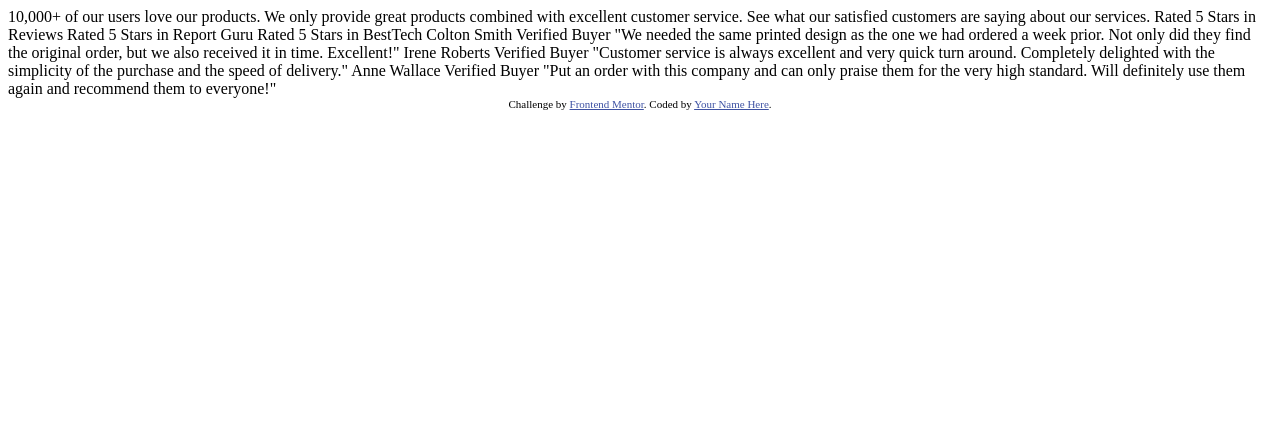
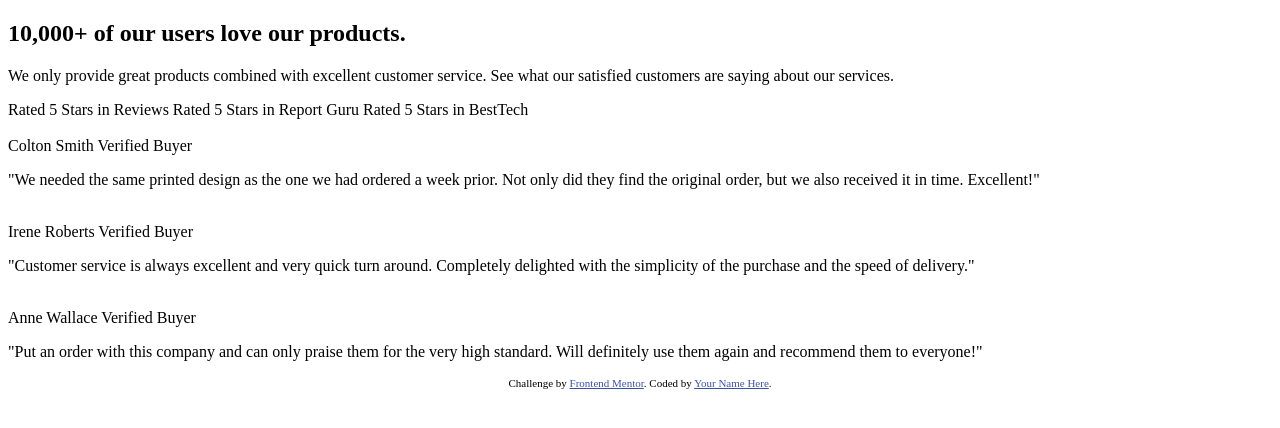
Before and after one commit to Jhessiny/frontendmentor, a plain HTML site: page social-proof-section-master/index.html in a window 1280 px wide. Drawn offline with Linux system fonts and the light colour scheme.

Commit message:
html structure

```diff
--- a/social-proof-section-master/index.html
+++ b/social-proof-section-master/index.html
@@ -26,30 +26,77 @@
     </style>
   </head>
   <body>
-    10,000+ of our users love our products.
+    <section>
+      <div class="top">
+       <div class="top-left">
+        <h1>10,000+ of our users love our products.</h1>
+        <p>We only provide great products combined with excellent customer service.
+          See what our satisfied customers are saying about our services.</p>
+       </div>
 
-    We only provide great products combined with excellent customer service.
-    See what our satisfied customers are saying about our services.
-
+       <div class="top-right">
         Rated 5 Stars in Reviews
         Rated 5 Stars in Report Guru
         Rated 5 Stars in BestTech
+       </div>
 
+      </div>
+
+      <div class="bottom">
+
+        <div class="card">
+          <div class="card-top">
+            <img class="card-img" src="" alt="">
+            <div class="person-info">
               Colton Smith
               Verified Buyer
-    "We needed the same printed design as the one we had ordered a week prior.
+            </div>
+          </div>
+
+          <div class="card-bottom">
+           <p> "We needed the same printed design as the one we had ordered a week prior.
             Not only did they find the original order, but we also received it in time.
-    Excellent!"
-
+            Excellent!"</p>
+          </div>
+        </div>
+        <div class="card">
+          <div class="card-top">
+            <img class="card-img" src="" alt="">
+            <div class="person-info">
               Irene Roberts
               Verified Buyer
+            </div>
+          </div>
+
+          <div class="card-bottom">
+           <p>
+
             "Customer service is always excellent and very quick turn around. Completely
             delighted with the simplicity of the purchase and the speed of delivery."
-
+            </p>
+          </div>
+        </div>
+        <div class="card">
+          <div class="card-top">
+            <img class="card-img" src="" alt="">
+            <div class="person-info">
               Anne Wallace
               Verified Buyer
+            </div>
+          </div>
+
+          <div class="card-bottom">
+           <p>
             "Put an order with this company and can only praise them for the very high
             standard. Will definitely use them again and recommend them to everyone!"
+        </p>
+          </div>
+        </div>
+
+
+
+      </div>
+    </section>
 
     <div class="attribution">
       Challenge by
```
Lines whose indentation alone changed are shown as unchanged.
